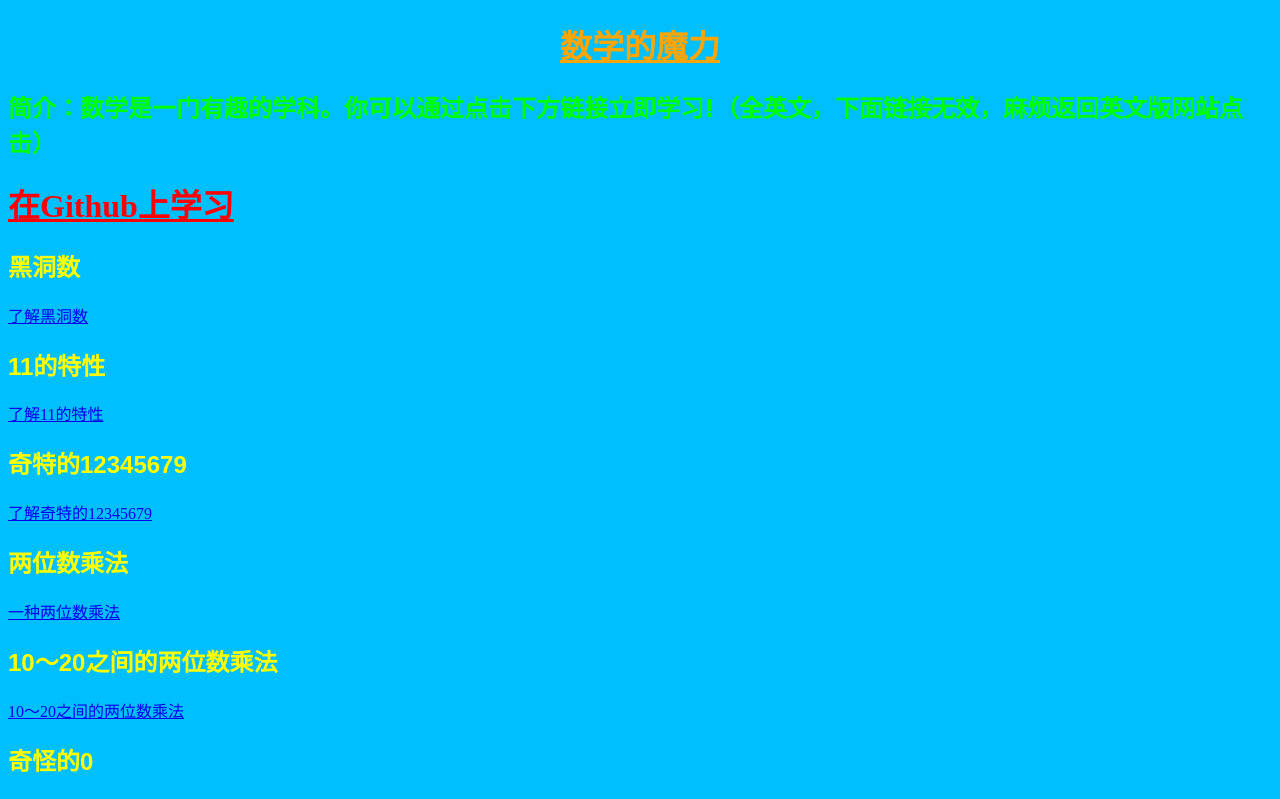
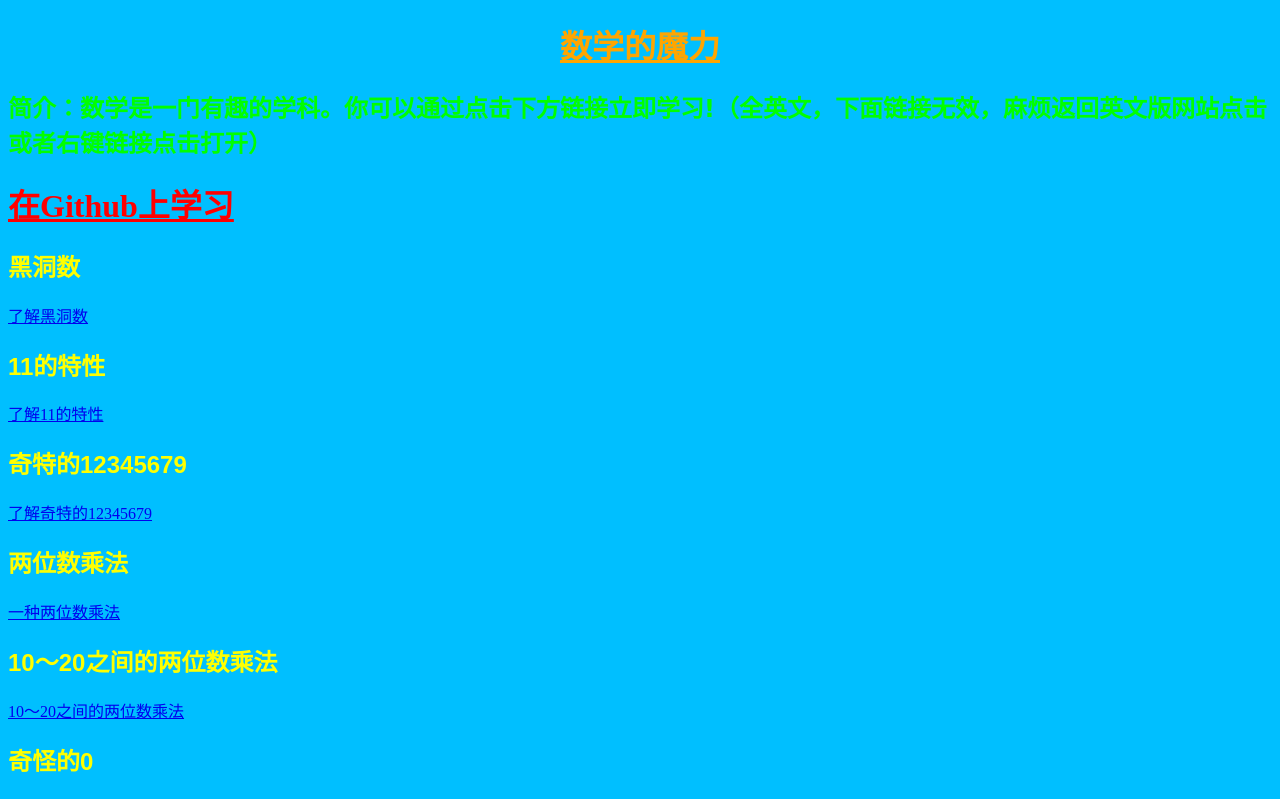
Before and after one commit to shenyouran/math, a plain HTML site: page indexcn.html in a window 1280 px wide. Shown: the top 799 px of the page. Drawn offline with Linux system fonts and the light colour scheme.

Commit message:
Update indexcn.html

```diff
--- a/indexcn.html
+++ b/indexcn.html
@@ -44,7 +44,7 @@
     </style>
     <body>
     <h1 id="The-Magic-About-Math">数学的魔力</h1>
-    <h2 id="intro">简介：数学是一门有趣的学科。你可以通过点击下方链接立即学习!（全英文，下面链接无效，麻烦返回英文版网站点击）</h2>
+    <h2 id="intro">简介：数学是一门有趣的学科。你可以通过点击下方链接立即学习!（全英文，下面链接无效，麻烦返回英文版网站点击或者右键链接点击打开）</h2>
     <h1 class="subtitles">在Github上学习</h1>
     <h2 class="titles">黑洞数</h2>
     <a class="links" href="
```
